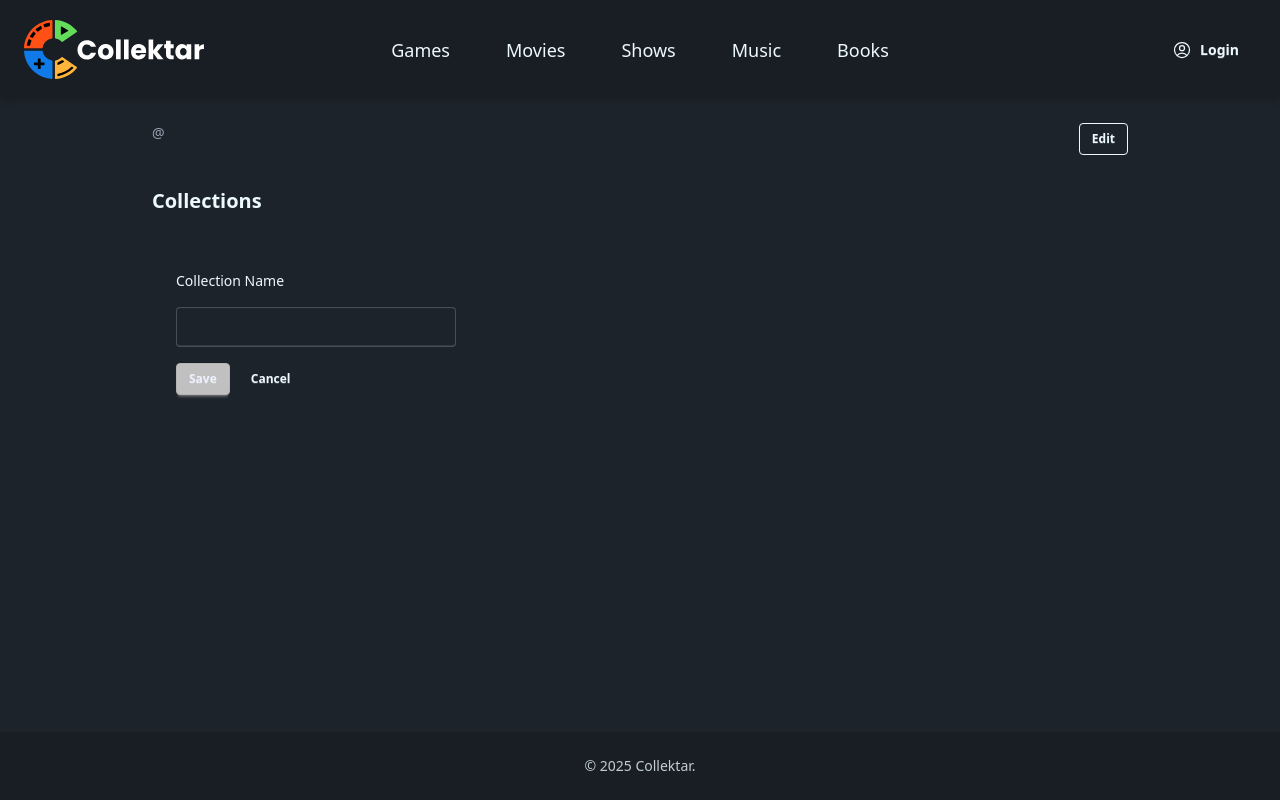
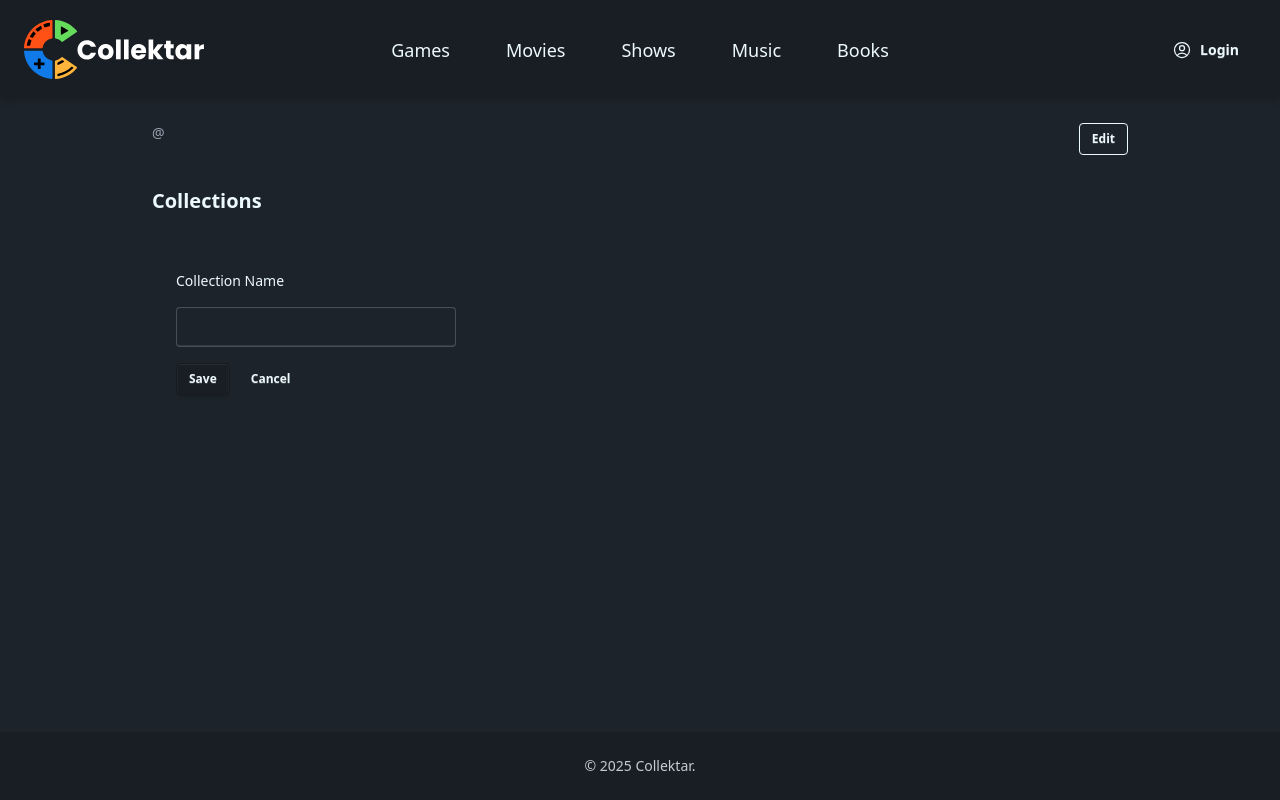
Before and after one commit to ase-group-a/collektar, a Next.js app in the folder frontend/: page /u/1 in a window 1280 px wide. Both pictures are taken after a click on the button "+ Add Collection". Built offline with nearby package versions, Linux system fonts and the light colour scheme; no server answers.

Commit message:
ui: changed Save button color

```diff
--- a/frontend/app/u/[username]/page.tsx
+++ b/frontend/app/u/[username]/page.tsx
@@ -183,7 +183,7 @@ export default function UserPage() {
                         {addError && <p className="text-sm text-error">{addError}</p>}
 
                         <div className="flex gap-2 mt-2">
-                            <button className={`btn btn-primary btn-sm ${saving ? "loading" : ""}`} onClick={handleSaveAdd} disabled={saving}>
+                            <button className={`btn btn-sm ${saving ? "loading" : ""}`} onClick={handleSaveAdd} disabled={saving}>
                                 Save
                             </button>
                             <button className="btn btn-ghost btn-sm" onClick={handleCancelAdd} disabled={saving}>
```
